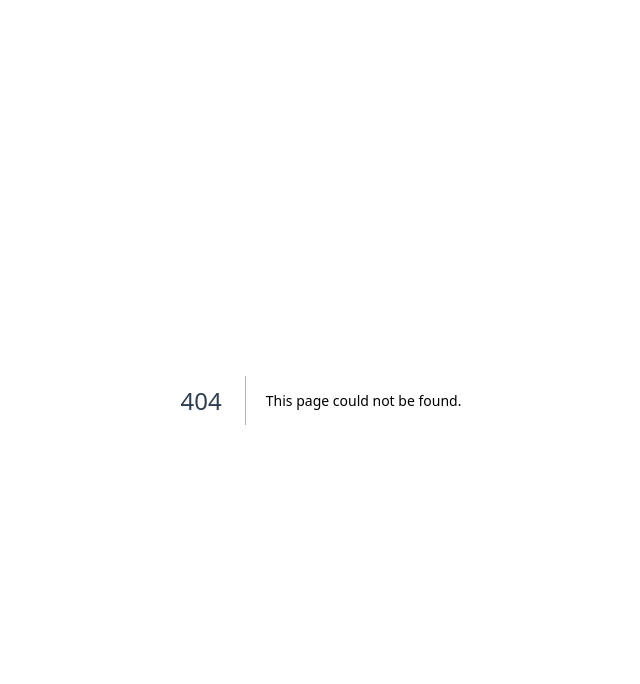
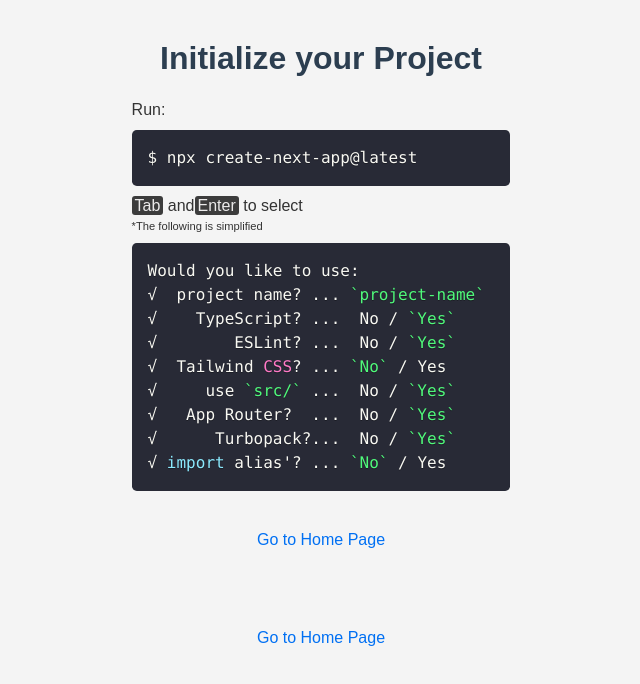
Before and after one commit to JDNafz/nextjs-boilerplate, a Next.js app: page /init in a window 1280 px wide. Before the commit this address had no page. Shown: the top 684 px of the page, without its empty margins (319-959 px from the left). Built offline with nearby package versions, Linux system fonts and the light colour scheme.

Commit message:
Init complete

```diff
--- a/src/app/globals.css
+++ b/src/app/globals.css
@@ -1,3 +1,7 @@
+* {
+  text-align: center;
+}
+
 body {
   font-family: sans-serif;
   background-color: #f4f4f4;
@@ -5,17 +9,32 @@
   margin: 0;
   padding: 0;
 }
+main {
+  margin: 0 auto;
+  display: flex;
+  flex-flow: column wrap;
+  justify-content: center;
+  align-items: center;
+}
 
 h1 {
-  text-align: center;
   margin-top: 40px;
   font-size: 2rem;
   color: #2c3e50;
 }
-p {
-	text-align: center;
+
+.small-text {
+  font-size: 0.7rem;
 }
-
+.init > p {
+  text-align: start;
+}
+.highlight {
+	color: #ecebeb;
+	background-color: #3c3c3c;
+	padding: 1px 3px;
+	border-radius: 3px;
+}
 ul {
   list-style: none;
   padding: 0;
--- /dev/null
+++ b/src/app/init/page.tsx
@@ -0,0 +1,39 @@
+import Link from "next/link";
+import { Prism as SyntaxHighlighter } from "react-syntax-highlighter";
+import { dracula } from "react-syntax-highlighter/dist/cjs/styles/prism";
+
+//this component renders an explanation of how the NextJS 'App Router'
+export default function Init() {
+  const code1 = `$ npx create-next-app@latest`;
+  const code2 = `Would you like to use:
+√  project name? ... \`project-name\`
+√    TypeScript? ...  No / \`Yes\`
+√        ESLint? ...  No / \`Yes\`
+√  Tailwind CSS? ... \`No\` / Yes
+√     use \`src/\` ...  No / \`Yes\`
+√   App Router?  ...  No / \`Yes\`
+√      Turbopack?...  No / \`Yes\`
+√ import alias'? ... \`No\` / Yes  `;
+
+
+  return (
+    <div className="init">
+      <h1>Initialize your Project</h1>
+      <p className="text-left"> Run:</p>
+      <SyntaxHighlighter language="javascript" style={dracula}>
+        {code1}
+      </SyntaxHighlighter>
+      <p>
+        <span className="highlight">Tab</span> and
+        <span className="highlight">Enter</span> to select
+      </p>
+      <p className="small-text">*The following is simplified </p>
+      <SyntaxHighlighter language="javascript" style={dracula}>
+        {code2}
+      </SyntaxHighlighter>
+      <nav>
+        <Link href="/">Go to Home Page</Link>
+      </nav>
+    </div>
+  );
+}
--- a/src/app/layout.tsx
+++ b/src/app/layout.tsx
@@ -1,17 +1,24 @@
-import "./globals.css"
+"use client"
 
-export default function DashboardLayout({
-  children,
-}: {
-  children: React.ReactNode
-}) {
+import Link from "next/link";
+import "./globals.css";
+import { usePathname } from "next/navigation";
+
+export default function DashboardLayout({ children }: { children: React.ReactNode }) {
+  const pathname = usePathname();
+
   return (
     <html lang="en">
       <body>
         {/* Layout UI */}
         {/* Place children where you want to render a page or nested layout */}
         <main>{children}</main>
+        {pathname !== "/" && (
+          <nav>
+            <Link href="/">Go to Home Page</Link>
+          </nav>
+        )}
       </body>
     </html>
-  )
+  );
 }
```
Also changed, not shown: package.json (+6 -4 lines), src/app/app-router/page.tsx (added, +10 -0 lines), src/app/contact/page.tsx (deleted, +0 -15 lines), src/app/page.tsx (+26 -6 lines), 2 other files (tests, documents, lock files or other folders).
